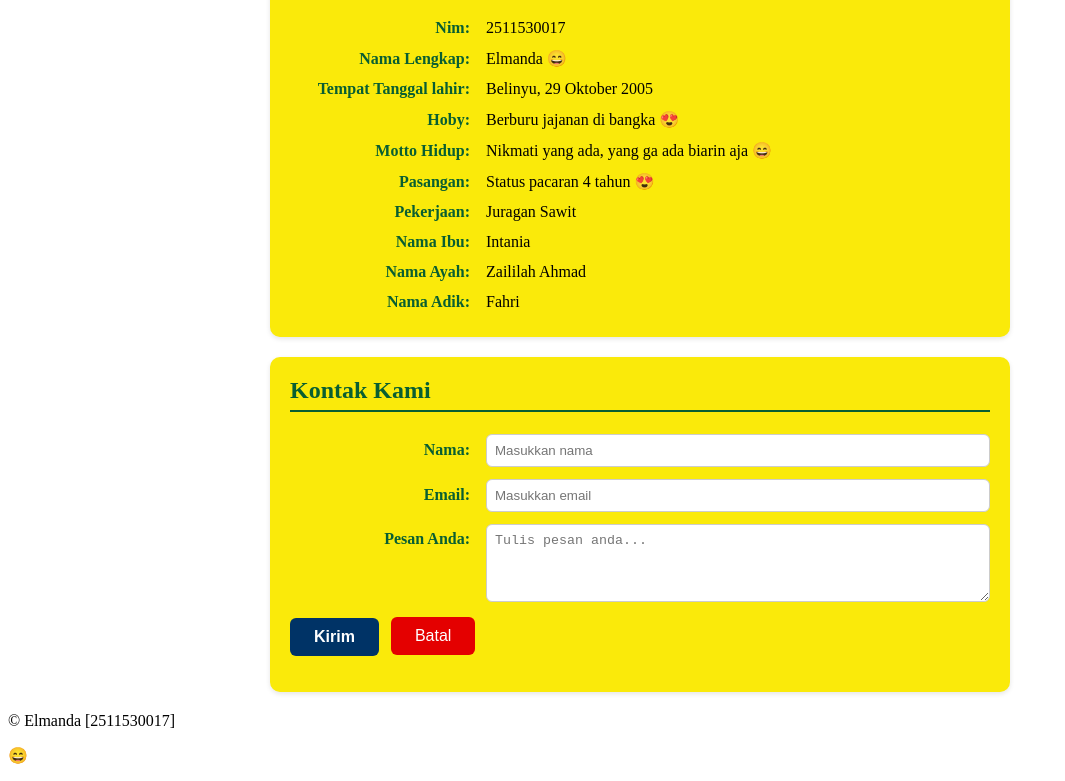
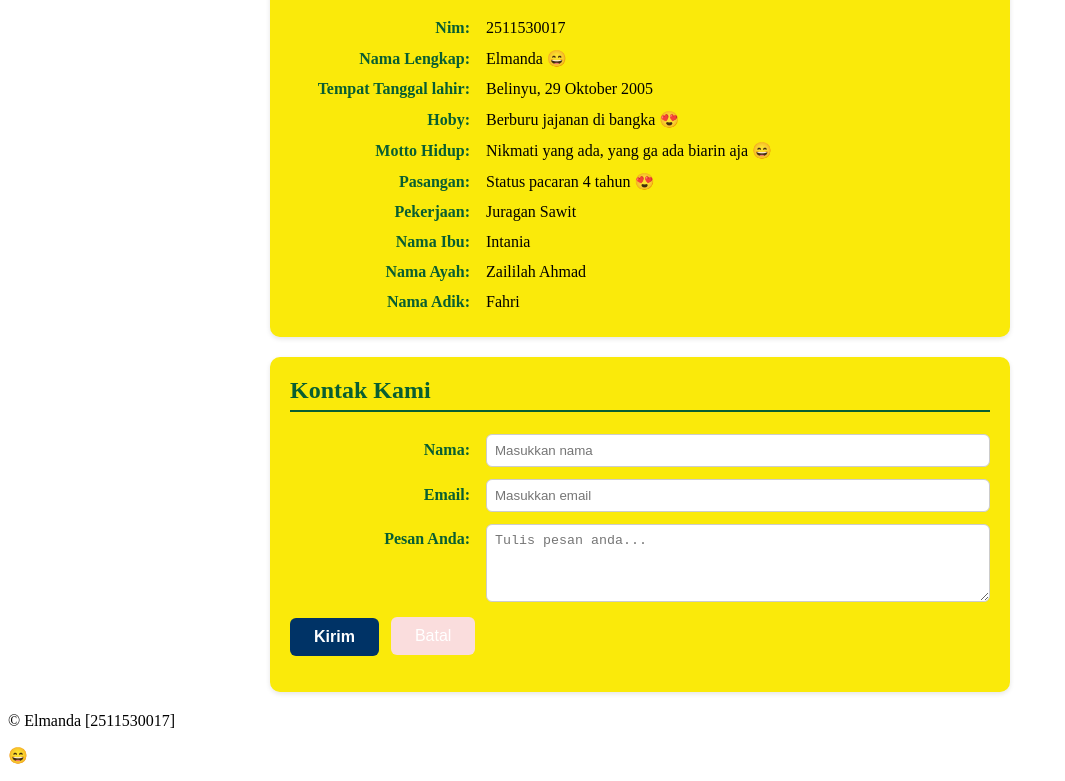
Before and after one commit to MANDA2511530017/pwd-bly-2025-2511530017, a plain HTML site: page pertemuan-03/index.html in a window 1280 px wide. In both pictures the pointer is over the button "Batal". Shown: the part 323-1104 px from the top of the page, without its empty margins (0-1065 px from the left). Drawn offline with Linux system fonts and the light colour scheme.

Commit message:
section#contact styling hover tombol

```diff
--- a/pertemuan-03/index.html
+++ b/pertemuan-03/index.html
@@ -92,7 +92,7 @@
                 box-shadow: 0 2px 6px rgba(0, 0, 0, 0.2);
         }
         #contact button[type="reset"]:hover {
-                background-color: #e40000;
+                background-color: #fadddd;
                 transform: translateY(-1px);
         }
     </style>
```
